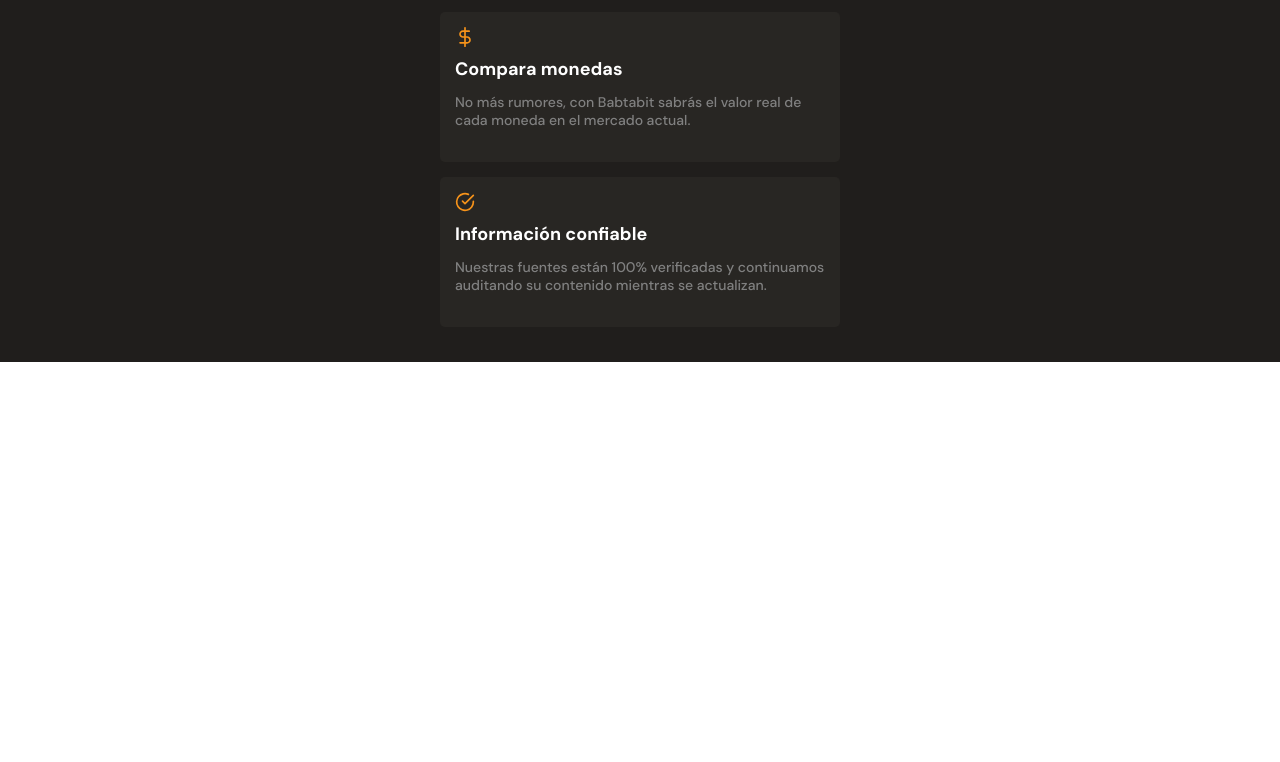
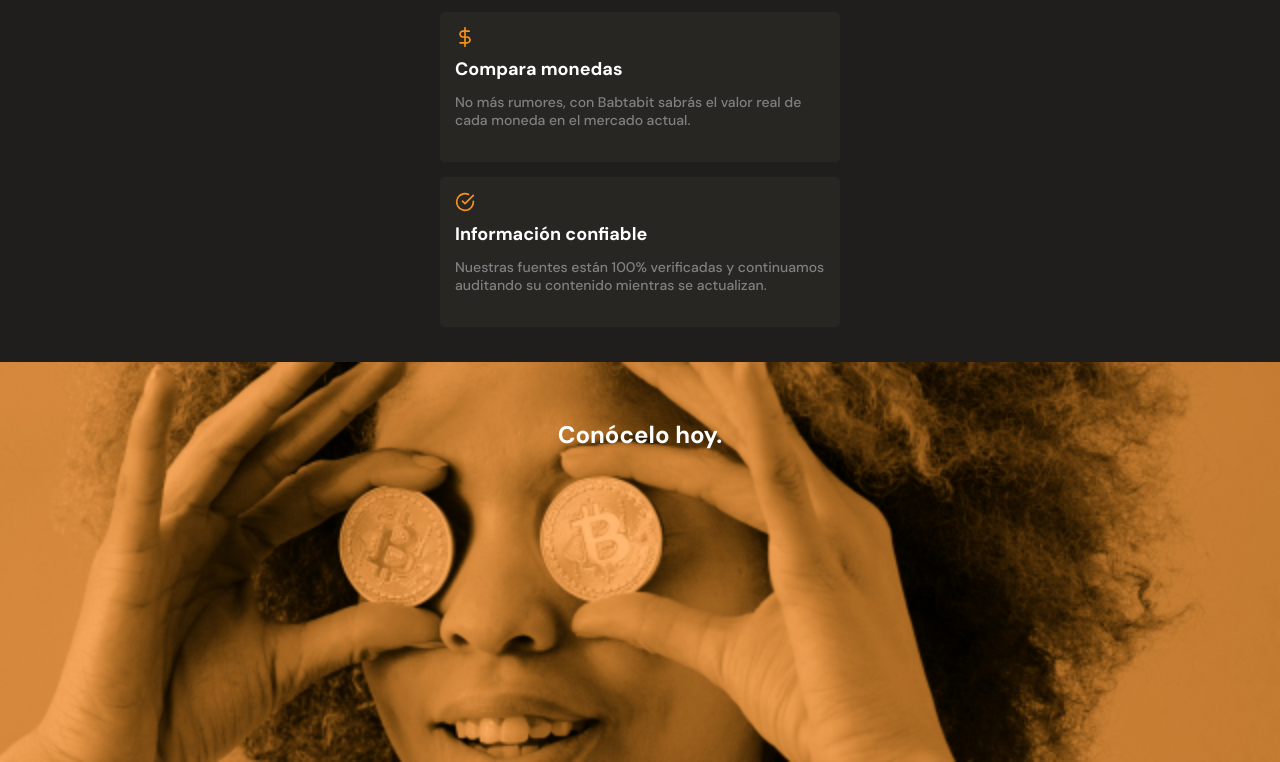
Before and after one commit to MarcoRosselDev/mobile-first, a plain HTML site: page index.html in a window 1280 px wide. Shown: the part 1628-2390 px from the top of the page. Before the commit the page ends 1990 px from the top, so only its background shows below. Drawn offline with Linux system fonts and the light colour scheme.

Commit message:
wildcard section layout

```diff
--- a/index.html
+++ b/index.html
@@ -106,8 +106,8 @@
                 </article>
             </section>
         </section>
-        <section>
-
+        <section class="bitcoin-img-container">
+            <h2>Conócelo hoy.</h2>
         </section>
         <section>
 
--- a/style.css
+++ b/style.css
@@ -313,3 +313,20 @@ main{
     background-position: center;
     background-repeat: no-repeat;
 }
+.bitcoin-img-container{
+    width: 100%;
+    min-width: 320px;
+    height: 50vh;
+    background-image: url('./assets/img/bitcoinbaby2x.jpg');
+    background-position: center;
+    background-size: cover;
+    background-repeat: no-repeat;
+    text-align: center;
+}
+.bitcoin-img-container h2{
+    padding-top: 60px;
+    font-size: 2.4rem;
+    font-weight: bold;
+    line-height: 2.6rem;
+    color: var(--just-white);
+}
```
